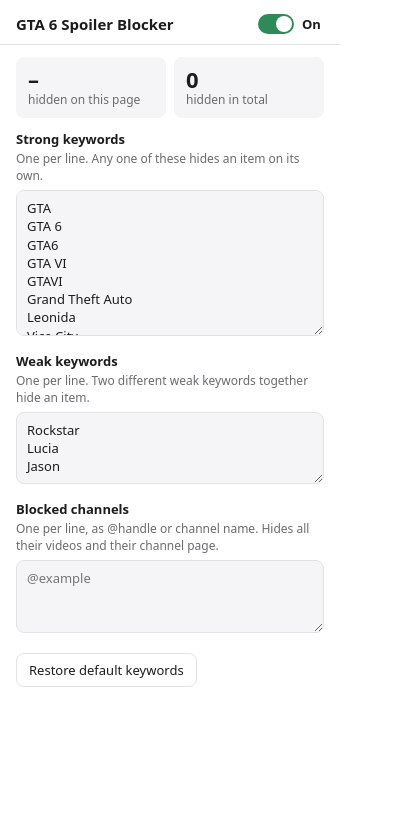
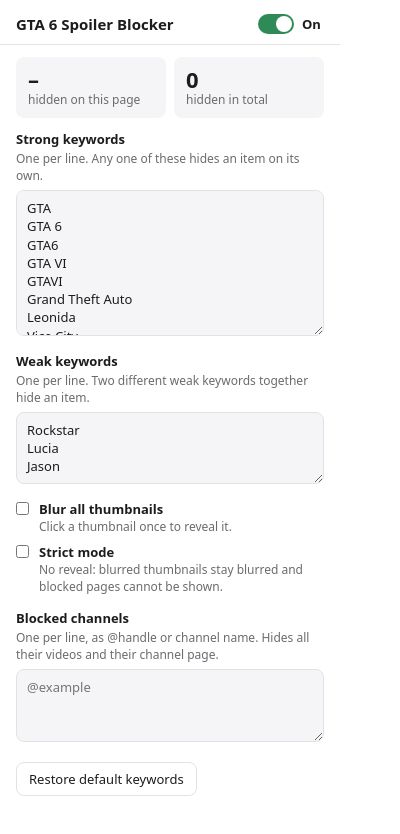
Before and after one commit to Db2203/spoiler-shield-for-youtube, a browser extension: page extension/popup/popup.html in a window 400 px wide. Drawn offline with Linux system fonts and the light colour scheme.

Commit message:
feat: add blur and strict mode options to the popup
Co-Authored-By: Claude Fable 5.1 <noreply@anthropic.com>

```diff
--- a/extension/popup/popup.css
+++ b/extension/popup/popup.css
@@ -141,6 +141,36 @@ h1 {
   margin: 0 0 8px;
 }
 
+.options {
+  display: flex;
+  flex-direction: column;
+  gap: 8px;
+  padding: 0 16px 14px;
+}
+
+.option {
+  display: flex;
+  gap: 10px;
+  align-items: flex-start;
+  cursor: pointer;
+}
+
+.option input {
+  margin: 2px 0 0;
+  accent-color: var(--accent);
+}
+
+.option-title {
+  display: block;
+  font-weight: 600;
+}
+
+.option-hint {
+  display: block;
+  color: var(--muted);
+  font-size: 12px;
+}
+
 .field {
   padding: 0 16px 12px;
 }
--- a/extension/popup/popup.html
+++ b/extension/popup/popup.html
@@ -43,6 +43,23 @@
       <textarea id="weak" rows="3" spellcheck="false"></textarea>
     </section>
 
+    <section class="options">
+      <label class="option">
+        <input type="checkbox" id="blur" />
+        <span>
+          <span class="option-title">Blur all thumbnails</span>
+          <span class="option-hint">Click a thumbnail once to reveal it.</span>
+        </span>
+      </label>
+      <label class="option">
+        <input type="checkbox" id="strict" />
+        <span>
+          <span class="option-title">Strict mode</span>
+          <span class="option-hint">No reveal: blurred thumbnails stay blurred and blocked pages cannot be shown.</span>
+        </span>
+      </label>
+    </section>
+
     <section class="field">
       <label for="channels">Blocked channels</label>
       <p class="hint">One per line, as @handle or channel name. Hides all their videos and their channel page.</p>
--- a/extension/popup/popup.js
+++ b/extension/popup/popup.js
@@ -20,6 +20,8 @@
     strong: $('strong'),
     weak: $('weak'),
     channels: $('channels'),
+    blur: $('blur'),
+    strict: $('strict'),
     reset: $('reset'),
     status: $('status'),
   };
@@ -38,6 +40,8 @@
     ui.strong.value = settings.strongKeywords.join('\n');
     ui.weak.value = settings.weakKeywords.join('\n');
     ui.channels.value = settings.blockedChannels.join('\n');
+    ui.blur.checked = settings.blurThumbnails;
+    ui.strict.checked = settings.strictMode;
   }
 
   function showStatus(text) {
@@ -100,6 +104,8 @@
     refreshPermission();
 
     ui.enabled.addEventListener('change', () => save({ enabled: ui.enabled.checked }));
+    ui.blur.addEventListener('change', () => save({ blurThumbnails: ui.blur.checked }));
+    ui.strict.addEventListener('change', () => save({ strictMode: ui.strict.checked }));
     ui.strong.addEventListener('input', scheduleKeywordSave);
     ui.weak.addEventListener('input', scheduleKeywordSave);
     ui.channels.addEventListener('input', scheduleKeywordSave);
```
